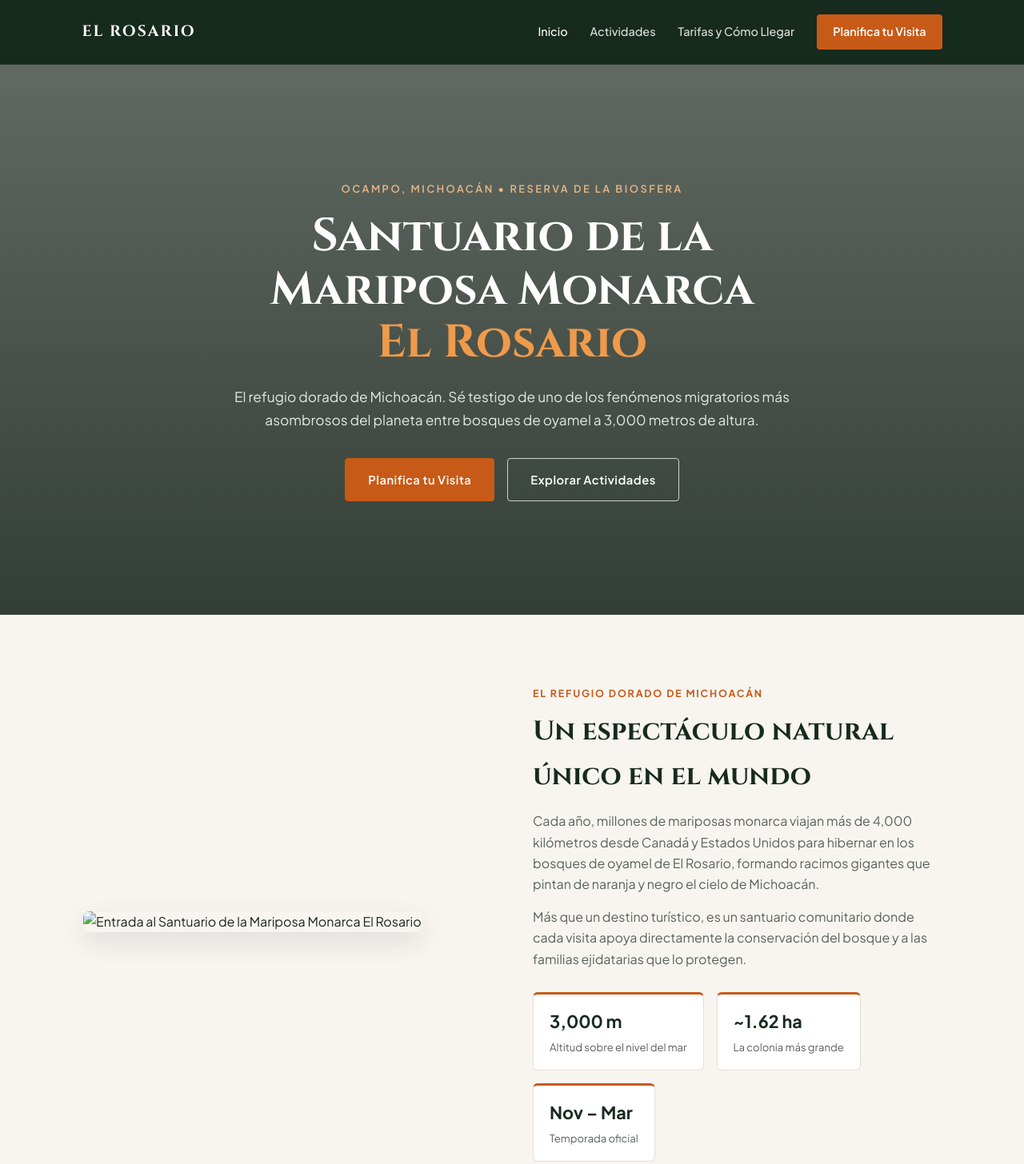
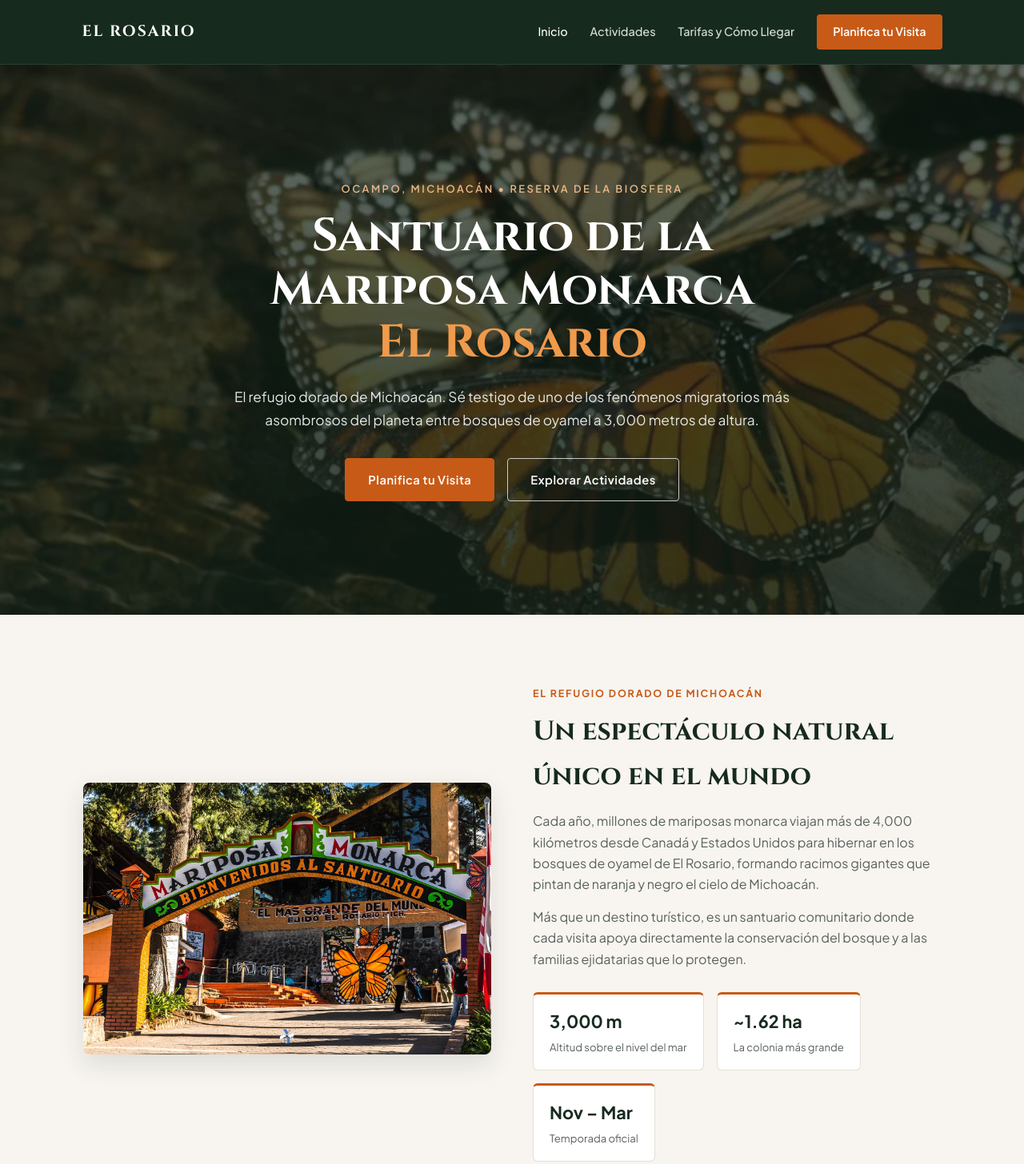
Before and after one commit to JZKSOON/SantuarioElRosario2, a website built with webpack: page index.html in a window 1280 px wide. Shown: the top 1456 px of the page at 80% size. Built offline with nearby package versions, Linux system fonts and the light colour scheme; files whose address does not match are found by name.

Commit message:
MMonaracIMGV1.1

```diff
--- a/css/style.css
+++ b/css/style.css
@@ -77,7 +77,7 @@ h1, h2, h3, .brand { font-family: 'Cinzel', serif; }
   justify-content: center;
   text-align: center;
   padding: 80px 24px;
-  background: url('../img/mariposas.jpe') center/cover no-repeat;
+  background: url('../img/mariposas.jpg') center/cover no-repeat;
   color: var(--white);
 }
 
--- a/index.html
+++ b/index.html
@@ -37,7 +37,7 @@
 <section class="section">
   <div class="container split-grid">
     <div class="split-img reveal">
-      <img src="img/santuario.jpe" alt="Entrada al Santuario de la Mariposa Monarca El Rosario">
+      <img src="img/santuario.jpg" alt="Entrada al Santuario de la Mariposa Monarca El Rosario">
     </div>
     <div class="split-text reveal">
       <span class="tag">El Refugio Dorado de Michoacán</span>
```
Also changed, not shown: actividades.html (+3 -3 lines), img/Monarca.jpg (added), img/mariposas.jpg (added), img/mariposasfloresamarillas.jpg (added), img/mariposassobreflor.jpg (added), img/santuario.jpg (added).
